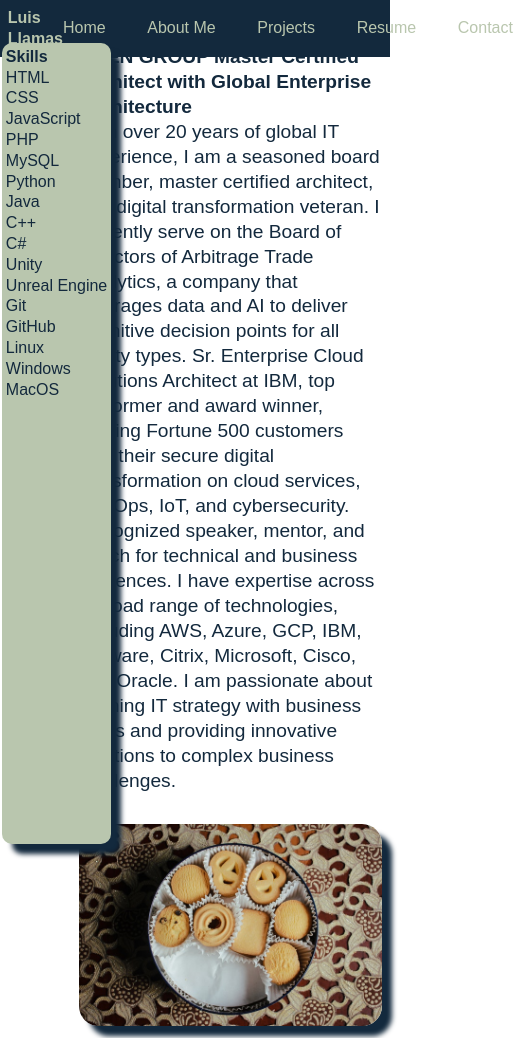
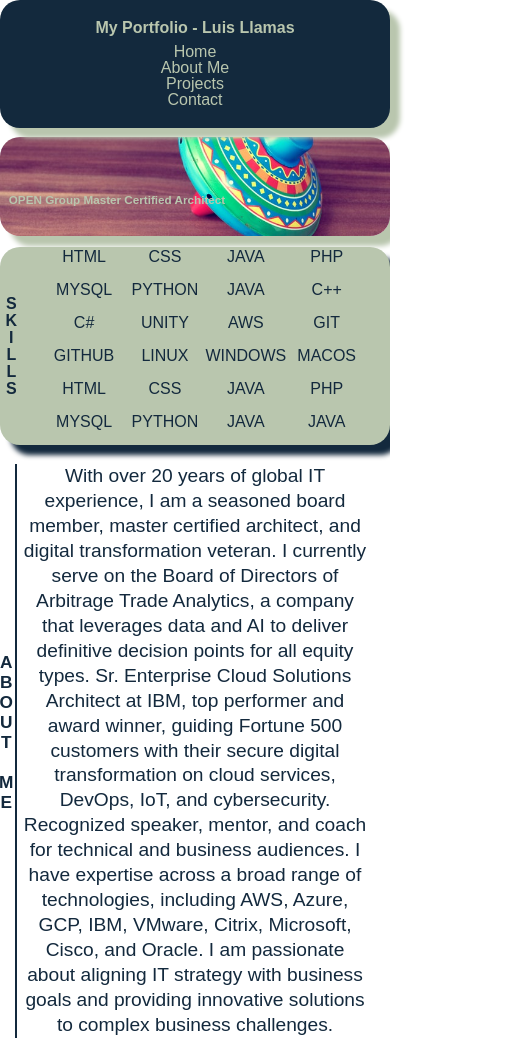
Before and after one commit to maslla100/Challenge-UTA-2, a plain HTML site: page index.html in a window 390 px wide. Shown: the top 1038 px of the page, 529 px wide, since content can reach past the window. Drawn offline with Linux system fonts and the light colour scheme.

Commit message:
updated css and html to fit iphones and galaxy phones

```diff
--- a/css/style.css
+++ b/css/style.css
@@ -1,6 +1,5 @@
-
-/* Varibales */
-:root{
+/* This is a section for global varibales */
+:root {
   --gold: #b9c6ae;
   --darkblue: #13293d;
   --lightbackground: white;
@@ -12,20 +11,18 @@
 body {
   font-family: var(--fontsanseriff);
   display: flex;
-  margin:0;
-  flex-direction: column;
-  line-height: 1.3;
-  background-color: var(--lightbackground);
-  padding: 0 2%;
-  justify-content: flex-start;
+  flex-wrap: wrap;
 }
 
-/* Header */
+
+/* This is the main header style*/
 header {
   display: flex;
+  flex-wrap: wrap;
+  text-align: right;
   justify-content: space-between;
   align-items: center;
-  padding: 2%;
+  padding: 1%;
   background-color: var(--darkbackground);
   color: var(--gold);
   font-family: var(--fontsanseriff);
@@ -33,20 +30,52 @@ header {
   top: 0%;
   right: 0%;
   left: 0%;
+  border-radius: 20px;
+  box-shadow: 10px 10px 5px var(--gold);
+  z-index: 10;
+}
 
+.picture {
+  width: 100%;
+  overflow: hidden;
+  position: relative;
 }
+
+.picture img {
+  width: 100%;
+  height: 10%;
+  object-fit: cover;
+  border-radius: 20px;
+  box-shadow: 10px 10px 5px var(--gold);
+  margin-top: 4.8%;
+}
+
+.picture h2 {
+  color: var(--gold);
+  position: absolute;
+  top: 11.5%;
+  left: 20%;
+  transform: translate(-50%, -50%);
+  z-index: 2;
+}
+
+
+
+
 /* Navigation bar */
 nav ul {
   display: flex;
+  flex-wrap: wrap;
   justify-content: space-between;
   min-width: 450px;
-  font-weight:lighter;
+  font-weight: lighter;
   list-style: none;
+
 }
 
 nav a {
   color: var(--gold);
-  font-weight:lighter;
+  font-weight: lighter;
   text-decoration: none;
 }
 
@@ -55,6 +84,7 @@ nav a:focus {
   color: #fff;
   text-decoration: underline;
 }
+
 /* Main content */
 main {
   display: flex;
@@ -62,49 +92,100 @@ main {
   justify-content: space-between;
 }
 
+
 /* Side menu bar */
 
 aside {
-  flex: auto;
-  margin: 0% .5%;
+  display: flex;
+  flex-wrap: wrap;
   background-color: var(--gold);
   color: var(--darkblue);
-  padding: 1%;
-  border-radius: 10px;
   box-shadow: 10px 10px 5px var(--darkblue);
-  font-weight:lighter;
-  margin-top: 11%;
-  position:fixed;
-  top: 0%;
-  bottom: 0%;
-  left: 0%;
+  font-weight: lighter;
+  margin-top: 14%;
+  position: fixed;
+  border-radius: 20px;
+  padding: auto;
+  line-height: 1.3;
+  align-items: center;
+
+}
+
+aside h2 {
+  writing-mode: vertical-lr;
+  text-orientation: upright;
+}
+
+aside ul {
+  text-align: center;
 }
 
 aside li:hover {
   color: #fff;
 
 }
+
+.about p::before {
+  left: 50%;
+  top: 0;
+  transform: translateY(-50%);
+}
+
+
 /*About Me*/
 .about {
-  flex: auto;
   color: var(--darkblue);
-  padding: auto;
   font-size: 1.2em;
-  margin: 0% 0% 18% 19%;
-  margin-top: 12%;
-  display:flex;
-  flex-wrap:wrap
+  margin: 10%;
+  margin-top: -57%;
+  display: flex;
+  flex-direction: column;
+  align-items: flex-start;
+  text-align: center;
+  line-height: 1.3;
+  background-color: var(--lightbackground);
+  padding: 0 2%;
+  position: relative;
 }
 
+.about h2 {
+  position: absolute;
+  writing-mode: vertical-lr;
+  text-orientation: upright;
+  top: 0%;
+  left: 1%;
+  transform: translate(-118%);
+  font-size: .9em;
+
+}
+
+.about p {
+  position: relative;
+  font-size: 1em;
+}
+
+.about p::before {
+  content: '';
+  position: absolute;
+  left: -1%;
+  top: -5%;
+  bottom: -13%;
+  transform: translate(-50%);
+  width: 2px;
+  background-color: var(--darkblue);
+}
+
+
 .about img {
+  display: flex;
+  flex-wrap: wrap;
   width: 100%;
   border-radius: 20px;
   box-shadow: 10px 10px 5px var(--darkblue);
-  margin-top: 10%;
-  margin-bottom: auto;
-
+  margin-top: 5%;
 
 }
+
 .about img:hover {
   opacity: 0.5;
 
@@ -114,23 +195,30 @@ aside li:hover {
 
 /*skills section*/
 
+.projects {
+  text-align: center;
+  color: var(--gold);
+  text-transform: capitalize;
+}
+
 .skills {
   display: flex;
-  flex-wrap:wrap;
+  flex-wrap: wrap;
   padding: 10px;
   text-align: center;
   list-style: none;
-  font-size: 1.2em;
+  font-size: 1.0em;
   color: var(--gold);
-  margin: 0% 0% 18% 19%;
+  margin-left: 12.5%;
   margin-bottom: 1%;
 }
+
 .skills :hover {
   color: var(--lightbackground)
 }
 
 .details {
-  border-style:hidden;
+  border-style: hidden;
   border-width: 1px;
   border-radius: 50px;
   flex: 0 0 300px;
@@ -148,43 +236,253 @@ aside li:hover {
 .details img {
   width: 50%;
 }
-.skills img:hover {
-  width: 70%;
+
+.skills .details img {
+  transition: transform 0.3s ease;
+}
+
+.skills .details img:hover {
+  transform: scale(1.1);
 }
 
 /* Footer */
 footer {
-  justify-content: flex-start;
-  padding: .05%;
   color: var(--gold);
-  margin:0% 3% 18% 19%;
+  text-align: center;
+  width: 100%;
+}
+
+footer ul {
+  display: flex;
+  justify-content: center;
+  list-style: none;
+  padding: 0;
+  margin: 0;
 
 }
 
+footer li {
+  margin-right: 4%;
+}
+
+footer p {
+  margin-top: 1%;
+}
+
 footer a:hover {
-  color: black;
+  color: var(--gold);
+}
 
 /* Media Query */
-@media screen and (max-width: 768px) {
+/* Media Query for iPhone and similar-sized devices */
+@media screen and (max-width: 1160px) {
   header {
     flex-direction: column;
+    /* Stack the header items */
+    text-align: center;
+    padding: 5%;
+  }
+
+  nav ul {
+    flex-direction: column;
+    /* Stack the navigation items */
+    padding: 0;
+    min-width: 0;
+    margin-top: 10%;
+    /* Remove the min-width */
+  }
+
+  nav a {
+    padding: 10px;
+    /* Add padding to increase touch area */
+    margin: 5px 0;
+    /* Add margin for spacing */
+  }
+
+  .picture img {
+    margin-top: 25%;
+    height: 25%;
+  }
+
+  .picture h2 {
+    font-size: 3vw;
+    top: 50%;
+    left: 30%;
+    padding: 0 5%;
+  }
+
+  aside {
+    position: relative;
+    /* Make sidebar position relative */
+    margin-top: -39%;
+    /* Reset margin-top */
+    width: 100%;
+    /* Set width to full viewport */
+    text-transform: uppercase;
+  }
+
+  aside ul {
+    display: grid;
+    grid-template-columns: repeat(4, 1fr);
+    margin: 0% auto;
+  }
+
+  aside li {
+    display: block;
+    text-align: center;
+    margin-bottom: 15%;
+  }
+
+  .about {
+    margin: 5% 5%;
+    /* Adjust margin for the about section */
+    padding: 0;
+    /* Reset padding */
+  }
+
+  .about h2 {
+    position: absolute;
+    writing-mode: vertical-lr;
+    text-orientation: upright;
+    top: 18%;
+    left: 0.5%;
+    transform: translate(-118%);
+    font-size: .9em;
+
+  }
+
+  .about p::before {
+    content: '';
+    position: absolute;
+    left: -1%;
+    top: 0%;
+    bottom: 0%;
+    width: 2px;
+    background-color: var(--darkblue);
+  }
+
+  .about img {
+    width: 90%;
+    /* Adjust image width */
+    margin-top: 10%;
+    /* Adjust margin-top */
+    margin-left: 5%;
+    margin-bottom: 8%;
+
+  }
+
+  .skills {
+    margin: 5% 5%;
+    /* Adjust margin for the skills section */
+  }
+
+  .details {
+    flex-basis: 100%;
+    /* Make skills details take full width */
+    margin: 5% 0;
+    /* Adjust margin */
+  }
+
+  .details h2 {
+    margin: 2%;
+  }
+
+  .details img {
+    width: 70%;
+    margin: 5% 5%;
+
+  }
+
+  footer li {
+    margin-right: 2%;
+    /* Adjust margin for footer items */
   }
 }
 
-/* Accessibility */
-a:focus,
-button:focus {
-  outline: 3px solid blue;
-  outline-offset: 2px;
+@media screen and (max-width: 414px) {
+  .picture img {
+    margin-top: 35%;
+    height: 25%;
+  }
+
+  .picture h2 {
+    font-size: 3vw;
+    top: 50%;
+    left: 30%;
+    padding: 0 5%;
+  }
 }
 
-.sr-only {
-  position: absolute;
-  width: 1px;
-  height: 1px;
-  margin: -1px;
-  border: 0;
-  padding: 0;
-  clip: rect(0 0 0 0);
-  overflow: hidden;
+@media screen and (max-width: 280px) {
+  .picture img {
+    margin-top: 46%;
+    height: 25%;
+  }
+
+  .picture h2 {
+    font-size: 3vw;
+    top: 50%;
+    left: 30%;
+    padding: 0 5%;
+  }
+
+  aside {
+    position: relative;
+    /* Make sidebar position relative */
+    margin-top: -39%;
+    /* Reset margin-top */
+    width: 100%;
+    /* Set width to full viewport */
+    text-transform: uppercase;
+  }
+
+  aside ul {
+    display: grid;
+    grid-template-columns: repeat(3, 1fr);
+    margin: 0% auto;
+  }
+
+  aside li {
+    display: block;
+    text-align: center;
+    margin-bottom: 15%;
+  }
+
+  .about {
+    margin: 5% 5%;
+    /* Adjust margin for the about section */
+    padding: 0;
+    /* Reset padding */
+  }
+
+  .about h2 {
+    position: absolute;
+    writing-mode: vertical-lr;
+    text-orientation: upright;
+    top: 22%;
+    left: 0.5%;
+    transform: translate(-118%);
+    font-size: .6em;
+
+  }
+
+  .about p::before {
+    content: '';
+    position: absolute;
+    left: -1%;
+    top: 0%;
+    bottom: 0%;
+    width: 2px;
+    background-color: var(--darkblue);
+  }
+
+  .about img {
+    width: 90%;
+    /* Adjust image width */
+    margin-top: 10%;
+    /* Adjust margin-top */
+    margin-left: 5%;
+    margin-bottom: 8%;
+
+  }
 }
--- a/index.html
+++ b/index.html
@@ -2,7 +2,7 @@
 <html lang="en">
 
 <head>
-    <title>EA Portfolio - Luis Llamas</title>
+    <title>My Portfolio - Luis Llamas</title>
     <meta charset="utf-8" />
     <meta name="viewport" content="width=device-width, initial-scale=1" />
     <link rel="stylesheet" href="css/reset.css">
@@ -12,27 +12,30 @@
 <body>
     <!--Header-->
     <header role="banner">
-        <h1 id="main-title">Luis Llamas</h1>
+        <h1 id="main-title">My Portfolio - Luis Llamas</h1>
         <!--Navbar-->
         <nav role="navigation">
             <ul aria-labelledby="main-title">
                 <li><a href="index.html">Home</a></li>
-                <li><a href="https://www.linkedin.com/in/luisellamas/">About Me</a></li>
-                <li><a href="https://github.com/maslla100">Projects</a></li>
-                <li><a href="docs/Luis Llamas - Resume - 08-24-2023-B.pdf">Resume</a></li>
-                <li><a href="https://www.linkedin.com/in/luisellamas/">Contact</a></li>
+                <li><a href="#about">About Me</a></li>
+                <li><a href="#skills">Projects</a></li>
+                <li><a href="#contact">Contact</a></li>
             </ul>
         </nav>
     </header>
     <!--Body-->
     <main role="main">
+        <div class="picture">
+            <h2>OPEN Group Master Certified Architect</h2>
+            <img src="images/spinning-top.jpg" alt="Image representing Information Technology">
+        </div>
         <!--sidebar-->
         <aside role="complementary">
             <h2>Skills</h2>
             <ul>
                 <li>HTML</li>
                 <li>CSS</li>
-                <li>JavaScript</li>
+                <li>Java</li>
                 <li>PHP</li>
                 <li>MySQL</li>
                 <li>Python</li>
@@ -40,18 +43,26 @@
                 <li>C++</li>
                 <li>C#</li>
                 <li>Unity</li>
-                <li>Unreal Engine</li>
+                <li>AWS</li>
                 <li>Git</li>
                 <li>GitHub</li>
                 <li>Linux</li>
                 <li>Windows</li>
                 <li>MacOS</li>
+                <li>HTML</li>
+                <li>CSS</li>
+                <li>Java</li>
+                <li>PHP</li>
+                <li>MySQL</li>
+                <li>Python</li>
+                <li>Java</li>
+                <li>Java</li>
             </ul>
         </aside>
         <!--About me Section-->
-        <div class="about">
+        <div class="about" id="about">
             <section class="me">
-                <h2>OPEN GROUP Master Certified Architect with Global Enterprise Architecture</h2>
+                <h2>ABOUT ME</h2>
                 <p>With over 20 years of global IT experience, I am a seasoned board member,
                     master certified architect, and digital transformation veteran.
                     I currently serve on the Board of Directors of Arbitrage Trade Analytics,
@@ -64,9 +75,12 @@
                     including AWS, Azure, GCP, IBM, VMware, Citrix, Microsoft, Cisco, and Oracle.
                     I am passionate about aligning IT strategy with business goals and providing innovative
                     solutions to complex business challenges.</p>
-                <img src="images/cookie-tin.jpg" alt="A representation of Enterprise Architecture">
+                <img src="images/me.jpg" alt="A representation of Enterprise Architecture">
         </div>
-        <div class="skills">
+        <div class="projects" id="projects">
+            <h2>Some of my recent projects!</h2>
+            <div>
+                <div class="skills" id="skills">
                     <section class="details">
                         <h2>Front End Development</h2>
                         <p>HTML, CSS, JavaScript</p>
@@ -100,18 +114,16 @@
                 </div>
     </main>
     <!--Footer-->
+    <div class="contact" id="contact">
+    </div>
     <footer role="contentinfo">
-        <h3>
-            <nav>
         <ul>
-                    <li><a href="index.html">Call</a></li>
+            <li><a href="index.html">444-444-4444</a></li>
             <li><a href="mailto:luis.llamas.it@gmail.com">Email</a></li>
             <li><a href="https://github.com/maslla100">Github</a></li>
             <li><a href="https://www.linkedin.com/in/luisellamas/">Linkedin</a></li>
         </ul>
-            </nav>
         <p>&copy; 2023 Luis Llamas</p>
-        </h3>
     </footer>
 
 </body>
```
Lines whose indentation alone changed are shown as unchanged.
